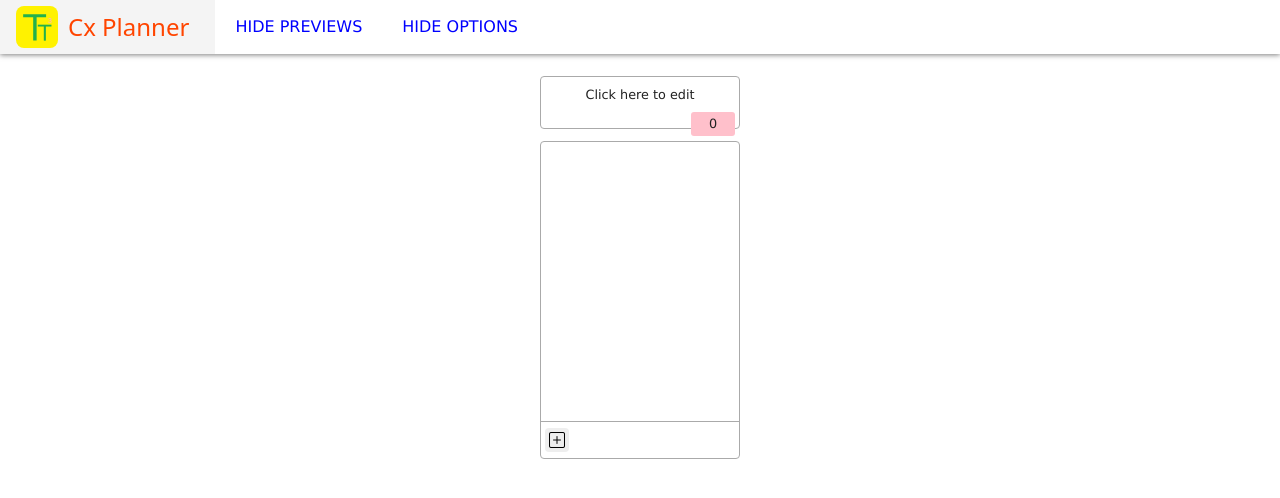
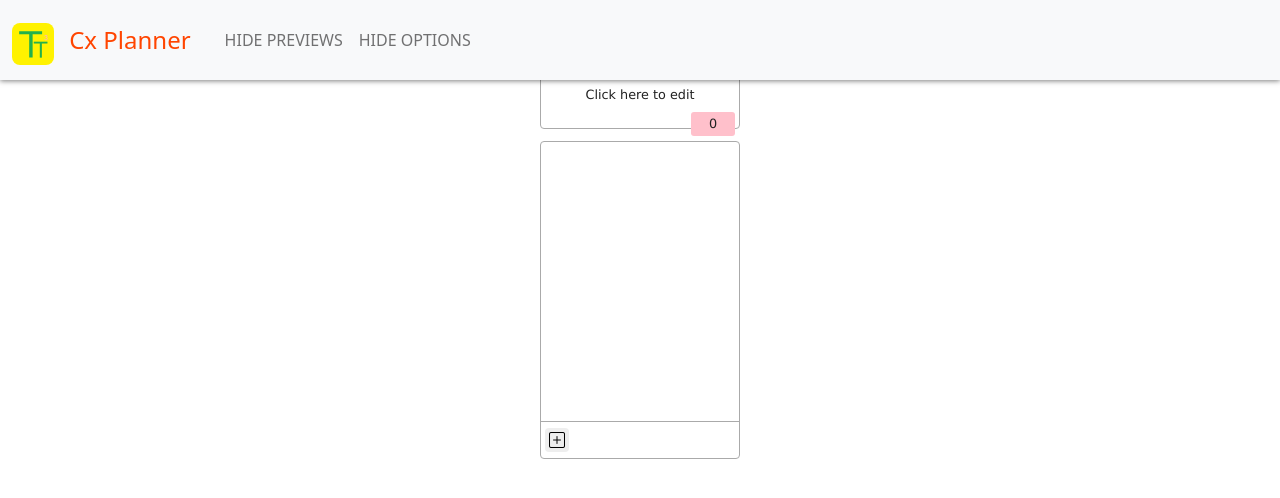
Before and after one commit to progalaxyelabs/cx-planner, a website built with webpack: page src/index.html in a window 1280 px wide. Built offline with nearby package versions, Linux system fonts and the light colour scheme; some packages are replaced by stand-ins of ours; files whose address does not match are found by name.

Commit message:
use bootstrap navbar instead of custom navbar

```diff
--- a/src/index.html
+++ b/src/index.html
@@ -10,20 +10,29 @@
 </head>
 
 <body>
-    <nav>
-        <div class="brand">
-            <a href="/">
+    <nav class="navbar fixed-top navbar-expand-lg navbar-light bg-light">
+        <div class="container-fluid">
+            <a class="navbar-brand" href="#">
                 <img class="brand-logo" src="/img/favicon-32x32.png" />
                 <span class="brand-name">Cx Planner</span>
             </a>
+            <button class="navbar-toggler" type="button" data-bs-toggle="collapse"
+                data-bs-target="#navbarSupportedContent" aria-controls="navbarSupportedContent" aria-expanded="false"
+                aria-label="Toggle navigation">
+                <span class="navbar-toggler-icon"></span>
+            </button>
+            <div class="collapse navbar-collapse" id="navbarSupportedContent">
+                <ul class="navbar-nav me-auto mb-2 mb-lg-0">
+                    <li class="nav-item">
+                        <a class="nav-link" aria-current="page" href="#" id="toggle-preview"
+                            data-preview="on">HIDE PREVIEWS</a>
+                    </li>
+                    <li class="nav-item">
+                        <a class="nav-link" href="#" id="toggle-step-toolbar" data-step-toolbar="on">HIDE OPTIONS</a>
+                    </li>
+                </ul>
+            </div>
         </div>
-
-        <div class="nav-toolbar">
-            <a role="button" class="nav-toolbar-button" href="#" id="toggle-preview" data-preview="on">HIDE PREVIEWS</a>
-            <a role="button" class="nav-toolbar-button" href="#" id="toggle-step-toolbar" data-step-toolbar="on">HIDE
-                OPTIONS</a>
-        </div>
-
     </nav>
 
     <div id="main-wrap">
@@ -40,7 +49,9 @@
                     <div>Click here to edit</div>
                 </div>
                 <div class="visual">
-                    <div class="preview"></div>
+                    <div class="preview">
+                        <img />
+                    </div>
                     <div class="step-toolbar">
                         <button class="step-toolbar-button add-next-step" title="Add next step"><i
                                 class="bi bi-plus-square"></i></button>
```
Also changed, not shown: src/privacy.html (+3 -3 lines), src/terms-and-conditions.html (+3 -3 lines).
